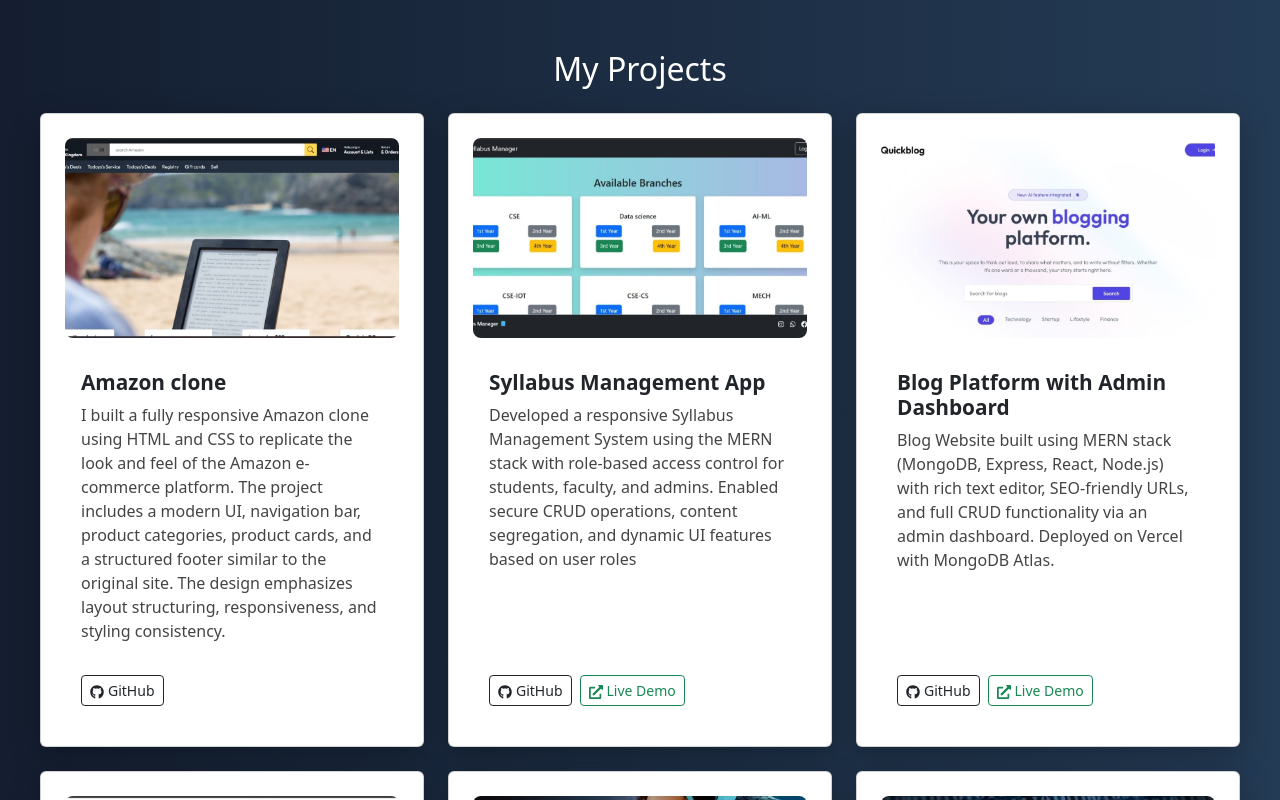
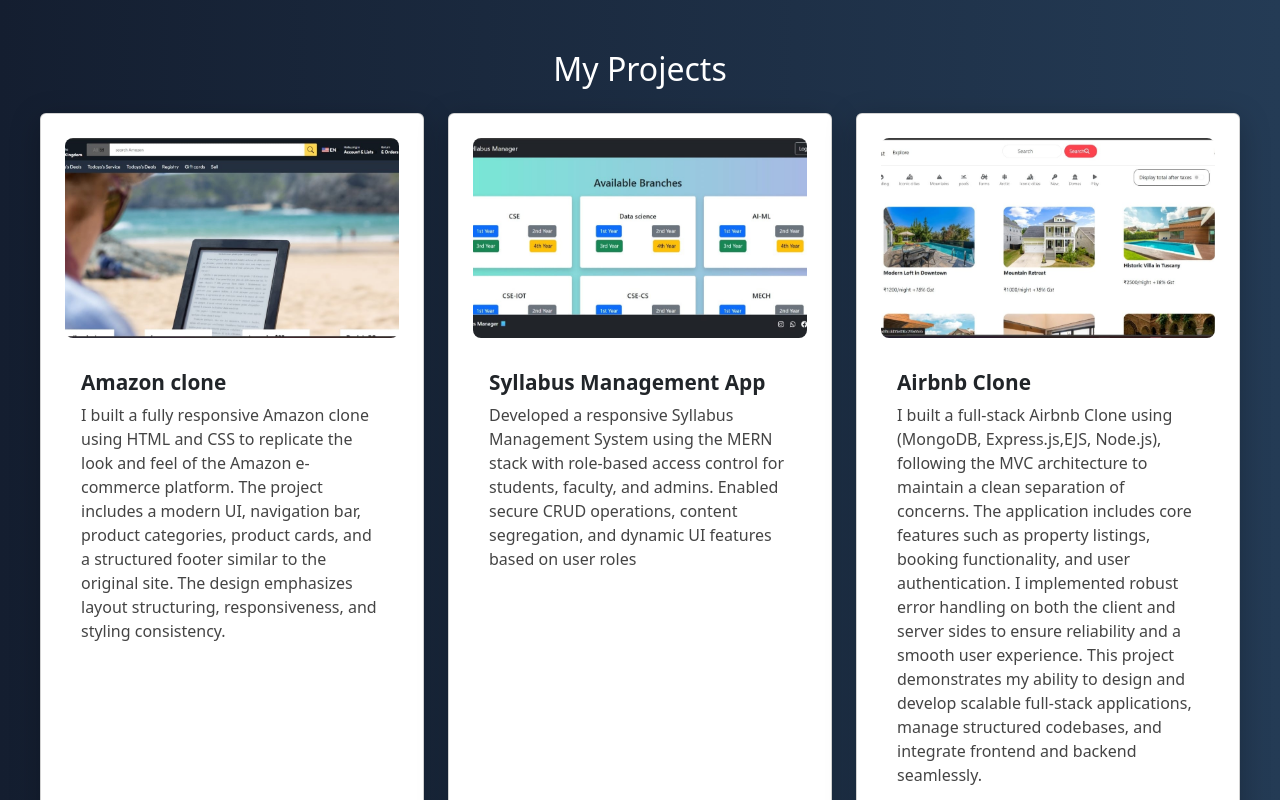
Before and after one commit to yasirarfat5CJ/portfolio, a React (Vite) app: page / in a window 1280 px wide. Shown: the part 2640-3440 px from the top of the page. Built offline with nearby package versions, Linux system fonts and the light colour scheme.

Commit message:
project page updated

```diff
--- a/src/pages/Projects.jsx
+++ b/src/pages/Projects.jsx
@@ -19,13 +19,7 @@ const projects = [
     github: 'https://github.com/yasirarfat5CJ/syl-frontend',
     demo: 'https://syllabus-management-system.netlify.app',
   },
-  {
-    title: 'Blog Platform with Admin Dashboard',
-    image: '/images/blog.jpg',
-    description: 'Blog Website built using MERN stack (MongoDB, Express, React, Node.js) with rich text editor, SEO-friendly URLs, and full CRUD functionality via an admin dashboard. Deployed on Vercel with MongoDB Atlas.',
-    github: 'https://github.com/yasirarfat5CJ/blog-website',
-    demo: 'https://blog-website-git-main-yasirs-projects-ec7e3437.vercel.app',
-  },
+
   {
     title: 'Airbnb Clone',
     image: '/images/airbnb.jpg',
```
